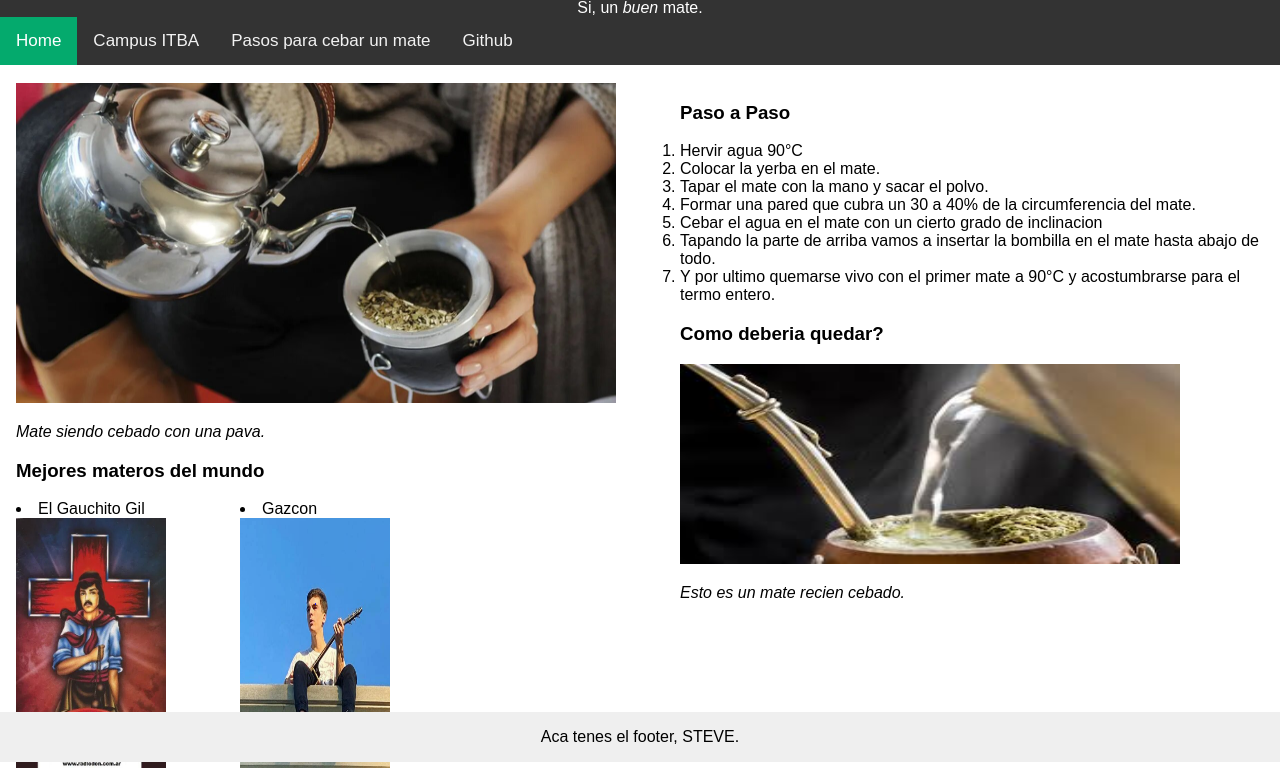
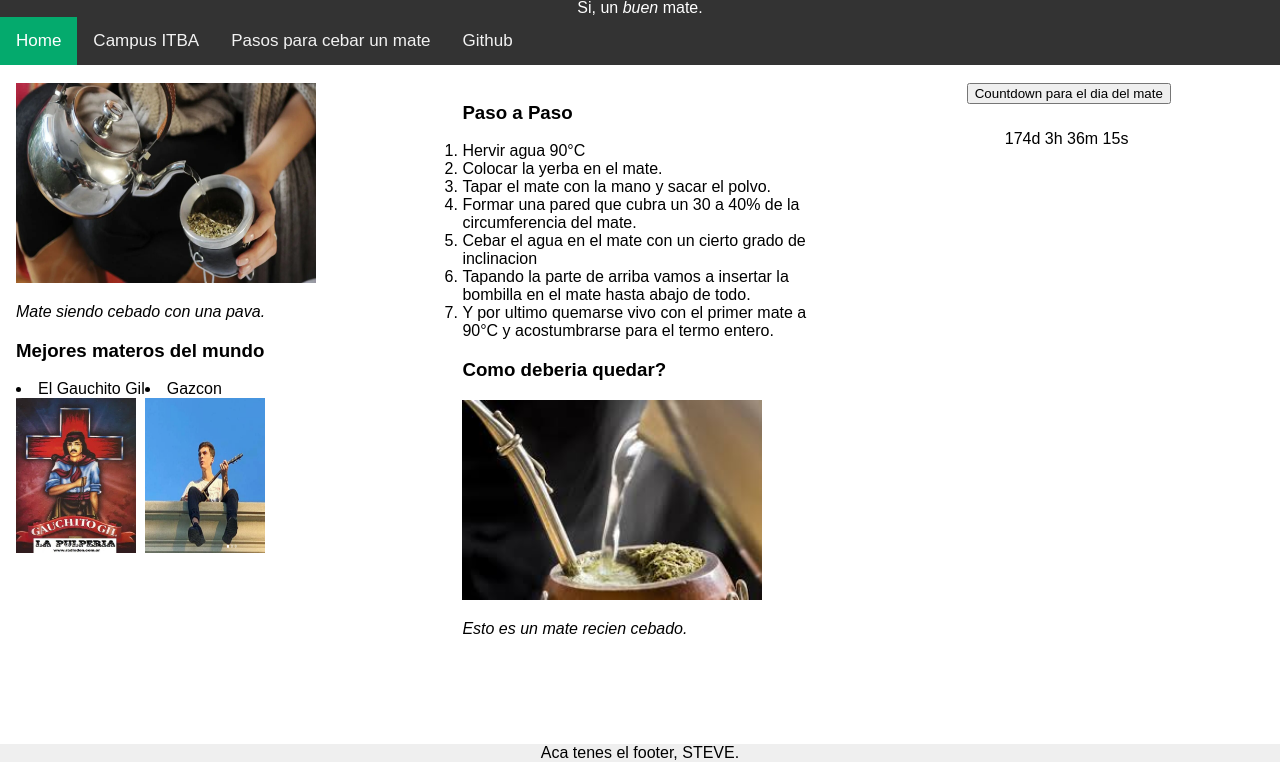
Before and after one commit to sneuss/Repositorio-2, a plain HTML site: page tp.html in a window 1280 px wide. Shown: the part 38-810 px from the top of the page. Drawn offline with Linux system fonts and the light colour scheme.

Commit message:
Update and rename cssindex.html to tp.html

```diff
--- a/cssindex.html
+++ b/tp.html
@@ -8,6 +8,7 @@ body {
   margin: 0;
   font-family: Arial, Helvetica, sans-serif;
   position: relative;
+  background-color: white;
 }
 h1{
     text-align: center;
@@ -48,38 +49,46 @@ h1{
   color: white;
 }
 #Mate1 {
-    width: 600px;height: 320px;
+    width: 300px;height: 200px;
 }
 #Gauchitogil{
-    width: 150px;height: 250px;
+    width: 120px;height: 155px;
 }
 #Columna-Izq1 {
-    width: 50%; float: left;
+    width: 33%; float: left;
+    position: relative;
+ }
+#Columna-Der {
+    width: 33%; float: left;
+    position: relative;
 }
-#Columna-Der {
-    width: 50%; float: right;
+#BloqueCD{
+    width: 33%; float: right;
+    text-align: center;
+    position: relative;
 }
 #Mate2 {
-    width: 500px;height: 200px;
+    width: 300px;height: 200px;
 }
 #Gazcon {
-    width: 150px;height: 250px;
-}
-#Gazcon2 {
-    float: right;
-    margin-right: 250px;
+    width: 120px;height: 155px;
+
 }
 #Gauchogil {
     float: left;
 }
+.textocontador{
+  display: inline-block;
+}
 .footer {
-  position: fixed;
+  position:fixed;
   right: 0;
   bottom: 0;
   left: 0;
-  padding: 1rem;
+  padding: 0rem;
   background-color: #efefef;
   text-align: center;
+
 }
 </style>
 </head>
@@ -90,8 +99,8 @@ h1{
 <div class="topnav">
   <a class="active" href="www.google.com">Home</a>
   <a href="campus.itba.edu.ar">Campus ITBA</a>
-  <a href="cssindex.html">Pasos para cebar un mate</a>
-  <a href="github.com">Github</a>
+  <a href="tp.html">Pasos para cebar un mate</a>
+  <a href="www.github.com">Github</a>
 </div>
 <br>
 <div id="Columna-Izq1">
@@ -104,10 +113,8 @@ h1{
           <li>El Gauchito Gil</li>
           <img id="Gauchitogil" src="GAUCHITO-GIL.jpg" alt="No es posible cargar la foto.">
           </div>
-          <div id="Gazcon2">
           <li>Gazcon</li>
           <img id="Gazcon" src="gazcon.PNG" alt="No es posible cargar a Gazcon.">
-        </div>
   </div>
 </div>
 </div>
@@ -125,6 +132,61 @@ h1{
     <img id="Mate2" src="mateyacbeado.jpg" alt="No existe foto" style="margin-left: 40px;">
     <p id="p2" style="margin-left: 40px;"><i>Esto es un mate recien cebado.</i></p>
 </div>
+<div id="BloqueCD">
+
+  <button onclick="BotonCD()">Countdown para el dia del mate</button>
+
+  <script>
+    function BotonCD() {
+  var x = document.getElementById("countdown");
+  if (x.style.display === "none") {
+    x.style.display = "block";
+  } else {
+    x.style.display = "none";
+  }
+}
+  </script>
+  <div id="countdown">
+    <p class="textocontador" id="dias"></p>
+    <p class="textocontador" id="horas"></p>
+    <p class="textocontador" id="mins"></p>
+    <p class="textocontador" id="secs"></p>
+    <h2 class="textocontador" id="fin"></h2>
+    <script>
+
+    var countDownDate = new Date("Nov 30, 2022 00:00:00").getTime();
+
+    var myfunc = setInterval(function() {
+
+    var now = new Date().getTime();
+    var timeleft = countDownDate - now;
+
+
+    var dias = Math.floor(timeleft / (1000 * 60 * 60 * 24));
+    var horas = Math.floor((timeleft % (1000 * 60 * 60 * 24)) / (1000 * 60 * 60));
+    var minutos = Math.floor((timeleft % (1000 * 60 * 60)) / (1000 * 60));
+    var segundos = Math.floor((timeleft % (1000 * 60)) / 1000);
+
+
+    document.getElementById("dias").innerHTML = dias + "d "
+    document.getElementById("horas").innerHTML = horas + "h "
+    document.getElementById("mins").innerHTML = minutos + "m "
+    document.getElementById("secs").innerHTML = segundos + "s "
+
+
+    if (timeleft < 0) {
+        clearInterval(myfunc);
+        document.getElementById("dias").innerHTML = ""
+        document.getElementById("horas").innerHTML = ""
+        document.getElementById("mins").innerHTML = ""
+        document.getElementById("secs").innerHTML = ""
+        document.getElementById("fin").innerHTML = "Feliz Dia del Mate";
+    }
+    }, 1000);
+    </script>
+  </div>
+</div>
+<br>
+</body>
 <div class="footer">Aca tenes el footer, STEVE.</div>
-</body>
 </html>
```
